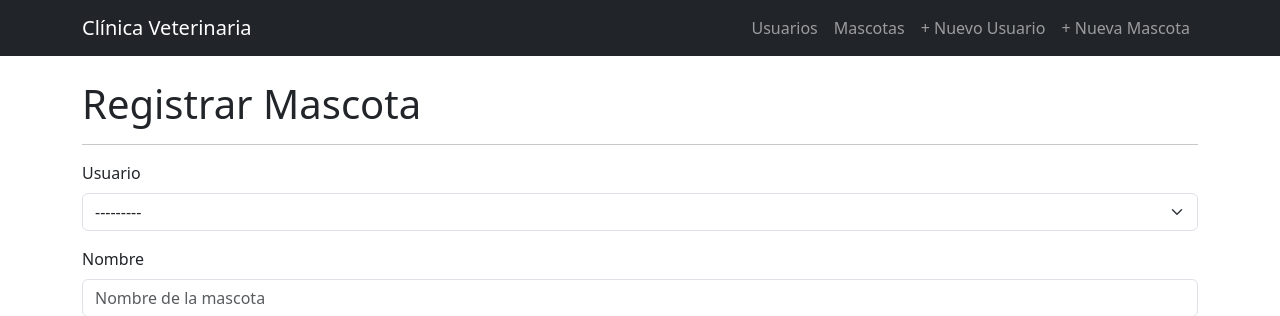
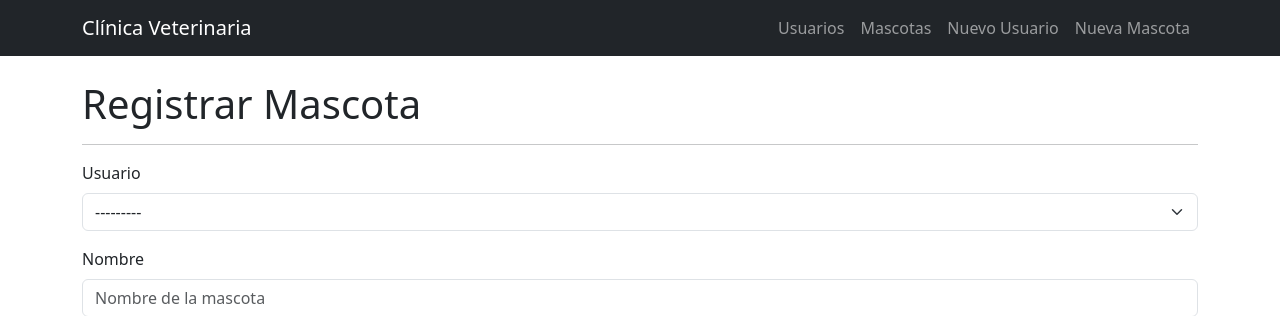
Before and after one commit to agubussines/EV1, a Django app: page /Vet_app/mascotas/nueva/ in a window 1280 px wide. Shown: the top 316 px of the page. Run offline with Django 5.2, Linux system fonts and the light colour scheme; data that the repository does not hold is empty.

Commit message:
Correcciones

```diff
--- a/Vet_app/templates/base.html
+++ b/Vet_app/templates/base.html
@@ -13,8 +13,8 @@
             <div class="navbar-nav">
                 <a class="nav-link" href="{% url 'usuario_list' %}">Usuarios</a>
                 <a class="nav-link" href="{% url 'mascota_list' %}">Mascotas</a>
-                <a class="nav-link" href="{% url 'usuario_create' %}">+ Nuevo Usuario</a>
-                <a class="nav-link" href="{% url 'mascota_create' %}">+ Nueva Mascota</a>
+                <a class="nav-link" href="{% url 'usuario_create' %}">Nuevo Usuario</a>
+                <a class="nav-link" href="{% url 'mascota_create' %}">Nueva Mascota</a>
             </div>
         </div>
     </nav>
--- a/Vet_app/views.py
+++ b/Vet_app/views.py
@@ -79,7 +79,7 @@ class UsuarioDeleteView(DeleteView):
 # ==========================================
 class MascotaListView(ListView):
     model = Mascota
-    template_name = 'mascotas/mascota_list.html'
+    template_name = 'mascotas/mascotas_list.html'
     context_object_name = 'mascotas'
 
     def get_queryset(self):
```
